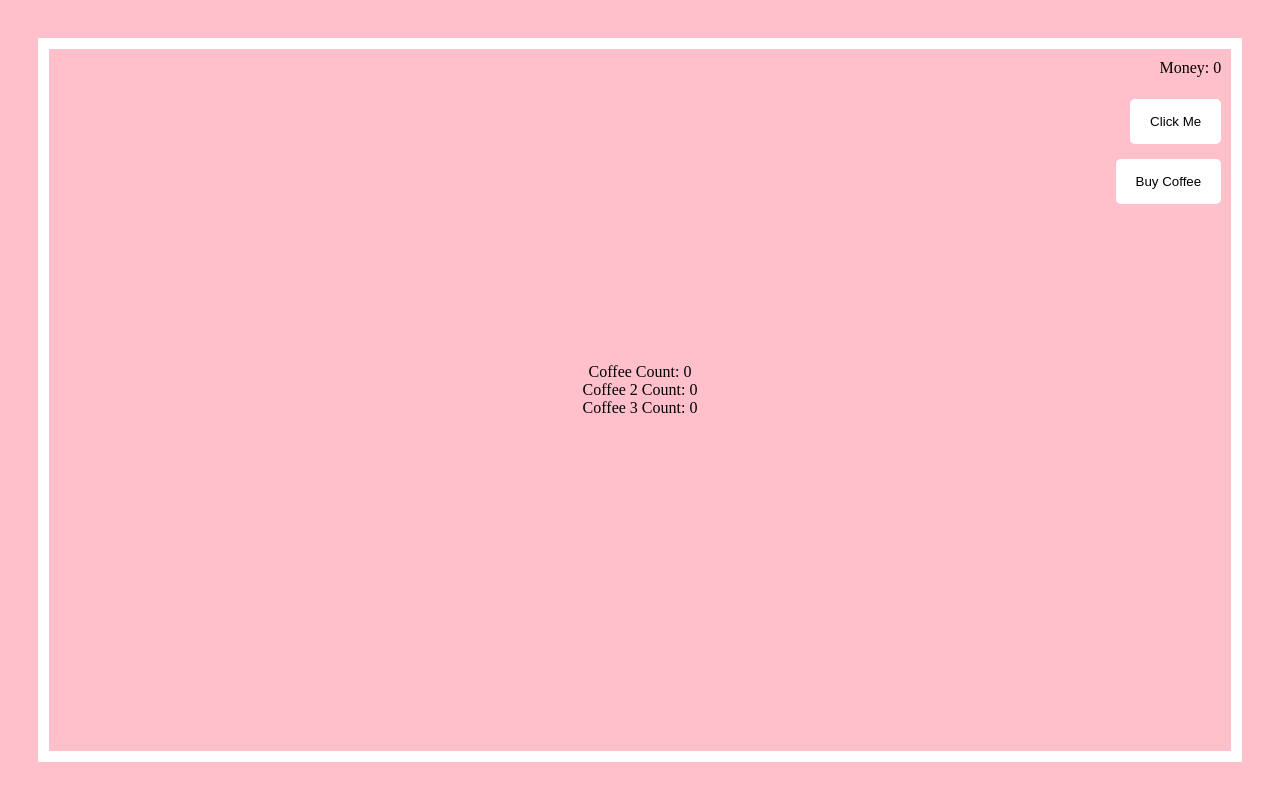
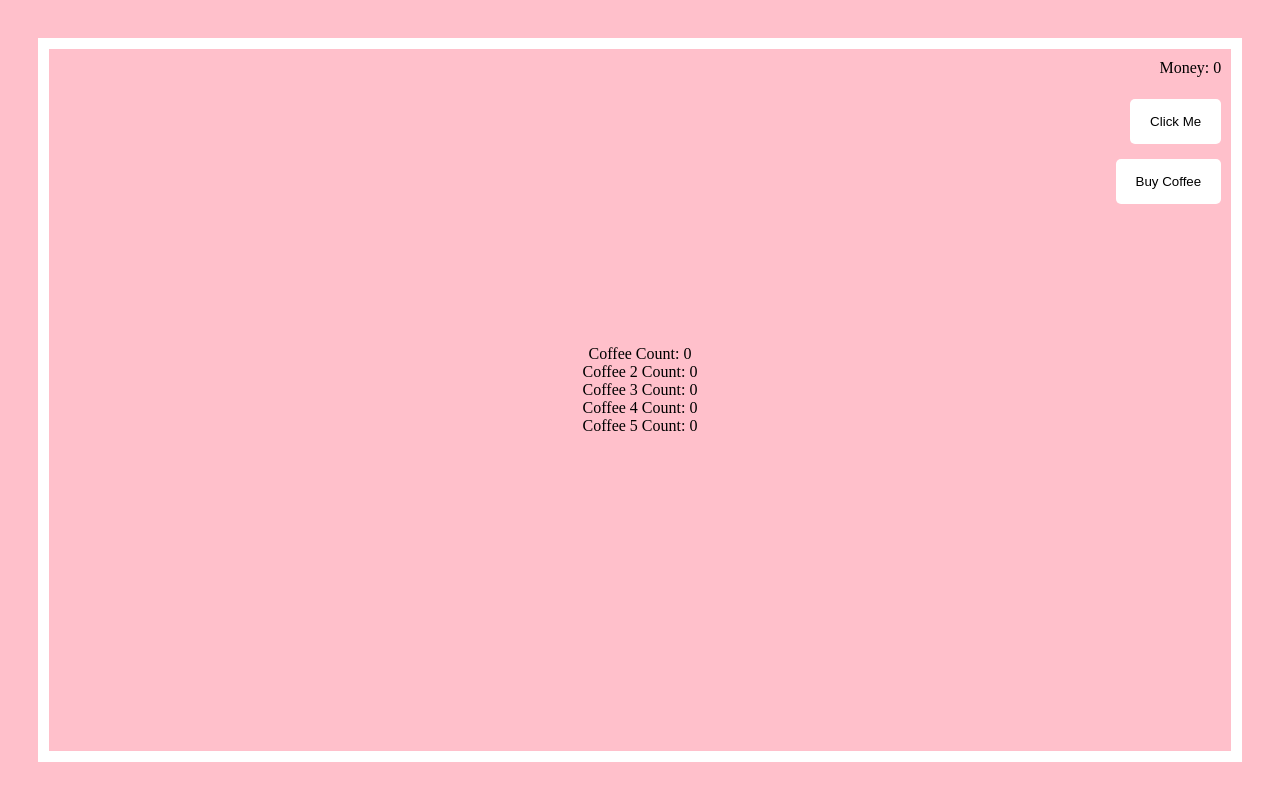
Before and after one commit to polina-volodina/KohviMaania, a Flask app: page / in a window 1280 px wide. Run offline with Flask 3, Linux system fonts and the light colour scheme.

Commit message:
Põhimõtteliselt valmis

```diff
--- a/Current/templates/index.html
+++ b/Current/templates/index.html
@@ -10,13 +10,13 @@
             padding: 0; /* Remove default padding */
             display: flex;
             justify-content: center;
-            align-items: center;
-            height: 100vh; /* Make the body full height */
+            align-items: center; /* Align items at the top */
+            min-height: 100vh; /* Ensure full height */
         }
         .container {
             position: relative; /* Make container relative for absolute positioning */
             width: calc(100% - 2cm); /* Width of the container */
-            height: calc(100% - 2cm); /* Height of the container */
+            min-height: calc(100vh - 2cm); /* Minimum height of the container */
             border: 3mm solid #FFFFFF; /* White border with 3mm width */
             box-sizing: border-box; /* Include border in width and height calculations */
             padding: 1cm; /* Padding inside the container */
@@ -24,6 +24,7 @@
             justify-content: center;
             flex-direction: column; /* Arrange children in a column */
             align-items: center; /* Center children horizontally */
+            overflow: hidden; /* Prevent overflow */
         }
         .coffee-img {
             cursor: move; /* Set cursor to indicate draggable element */
@@ -56,21 +57,25 @@
     </style>
 </head>
 <body>
-    <div class="container">
+    <div class="container" id="container">
         <button class="button" onclick="increaseMoney()" style="position: absolute; right: 10px; top: 30px;">Click Me</button>
         <button class="button" onclick="buyCoffee()" style="position: absolute; right: 10px; top: 90px;">Buy Coffee</button>
         <div id="money">Money: <span id="moneyValue">{{ money }}</span></div>
         <div id="coffeeCount">Coffee Count: <span id="coffeeCountValue"></span></div>
         <div id="image2Count">Coffee 2 Count: <span id="image2CountValue"></span></div>
         <div id="image3Count">Coffee 3 Count: <span id="image3CountValue"></span></div>
+        <div id="image4Count">Coffee 4 Count: <span id="image4CountValue"></span></div>
+        <div id="image5Count">Coffee 5 Count: <span id="image5CountValue"></span></div>
         <div id="additional-coffee-images"></div>
     </div>
 
     <script>
         let money = localStorage.getItem('money');
-        let coffeeCount =0;
+        let coffeeCount = 0;
         let image2Count = 0;
         let image3Count = 0;
+        let image4Count = 0;
+        let image5Count = 0;
 
         if (money === null || isNaN(money)) {
             money = 0;
@@ -92,11 +97,23 @@
         } else {
             image3Count = parseInt(image3Count);
         }
+        if (image4Count === null || isNaN(image4Count)) {
+            image4Count = 0;
+        } else {
+            image4Count = parseInt(image4Count);
+        }
+        if (image5Count === null || isNaN(image5Count)) {
+            image5Count = 0;
+        } else {
+            image5Count = parseInt(image5Count);
+        }
 
         document.getElementById('moneyValue').textContent = money;
         document.getElementById('coffeeCountValue').textContent = coffeeCount;
         document.getElementById('image2CountValue').textContent = image2Count;
         document.getElementById('image3CountValue').textContent = image3Count;
+        document.getElementById('image4CountValue').textContent = image4Count;
+        document.getElementById('image5CountValue').textContent = image5Count;
 
         function increaseMoney() {
             money += 10000;
@@ -126,6 +143,9 @@
         }
 
         function makeImageDraggable(image) {
+            const container = document.getElementById('container');
+            const containerRect = container.getBoundingClientRect();
+
             image.onmousedown = function(event) {
                 var img = this;
                 event.preventDefault();
@@ -135,13 +155,22 @@
 
                 img.style.position = 'absolute';
                 img.style.zIndex = 1000;
-                document.body.append(img);
+                container.append(img);
 
                 moveAt(event.pageX, event.pageY);
 
                 function moveAt(pageX, pageY) {
-                    img.style.left = pageX - shiftX + 'px';
-                    img.style.top = pageY - shiftY + 'px';
+                    let newLeft = pageX - shiftX;
+                    let newTop = pageY - shiftY;
+
+                    // Ensure image stays within container
+                    newLeft = Math.max(newLeft, 20);
+                    newLeft = Math.min(newLeft, containerRect.width - img.offsetWidth - 20);
+                    newTop = Math.max(newTop, 20);
+                    newTop = Math.min(newTop, containerRect.height - img.offsetHeight - 20);
+
+                    img.style.left = newLeft + 'px';
+                    img.style.top = newTop + 'px';
                 }
 
                 function onMouseMove(event) {
@@ -204,19 +233,61 @@
                 image3Count++;
                 localStorage.setItem('image3Count', image3Count);
                 document.getElementById('image3CountValue').textContent = image3Count;
+            } else if (src1 === 'coffee3.jpg' && src2 === 'coffee3.jpg') {
+                image3Count -= 2;
+                localStorage.setItem('image3Count', image3Count);
+                document.getElementById('image3CountValue').textContent = image3Count;
+
+                addNewImage('coffee4.jpg', img1.style.left, img1.style.top);
+                image4Count++;
+                localStorage.setItem('image4Count', image4Count);
+                document.getElementById('image4CountValue').textContent = image4Count;
+            } else if (src1 === 'coffee4.jpg' && src2 === 'coffee4.jpg') {
+                image4Count -= 2;
+                localStorage.setItem('image4Count', image4Count);
+                document.getElementById('image4CountValue').textContent = image4Count;
+
+                addNewImage('coffee5.jpg', img1.style.left, img1.style.top);
+                image5Count++;
+                localStorage.setItem('image5Count', image5Count);
+                document.getElementById('image5CountValue').textContent = image5Count;
+            } else if (src1 === 'coffee5.jpg' && src2 === 'coffee5.jpg') {
+                const currentWidth = parseInt(img1.style.width) || 200;
+                const currentHeight = parseInt(img1.style.height) || 200;
+                const newSize = Math.min(currentWidth * 1.5, 1000);
+
+                if (newSize < 1000) {
+                    image5Count -= 2;
+                    localStorage.setItem('image5Count', image5Count);
+                    document.getElementById('image5CountValue').textContent = image5Count;
+
+                    addNewImage('coffee5.jpg', img1.style.left, img1.style.top, newSize + 'px', newSize + 'px');
+                    image5Count++;
+                    localStorage.setItem('image5Count', image5Count);
+                    document.getElementById('image5CountValue').textContent = image5Count;
+                } else {
+                    image5Count -= 1;
+                    localStorage.setItem('image5Count', image5Count);
+                    document.getElementById('image5CountValue').textContent = image5Count;
+
+                    img1.style.width = newSize + 'px';
+                    img1.style.height = newSize + 'px';
+                }
             }
 
             img1.remove();
             img2.remove();
         }
 
-        function addNewImage(imageSrc, left, top) {
+        function addNewImage(imageSrc, left, top, width = '200px', height = '200px') {
             const newImage = document.createElement('img');
             newImage.src = "images/" + imageSrc;
             newImage.className = 'coffee-img';
             newImage.style.position = 'absolute';
             newImage.style.left = left;
             newImage.style.top = top;
+            newImage.style.width = width;
+            newImage.style.height = height;
             document.body.appendChild(newImage);
 
             makeImageDraggable(newImage);
@@ -247,6 +318,22 @@
                 coffeeImagesDiv.appendChild(coffee3Image);
                 makeImageDraggable(coffee3Image);
             }
+
+            for (let i = 0; i < image4Count; i++) {
+                const coffee4Image = document.createElement('img');
+                coffee4Image.src = "images/coffee4.jpg";
+                coffee4Image.className = 'coffee-img';
+                coffeeImagesDiv.appendChild(coffee4Image);
+                makeImageDraggable(coffee4Image);
+            }
+
+            for (let i = 0; i < image5Count; i++) {
+                const coffee5Image = document.createElement('img');
+                coffee5Image.src = "images/coffee5.jpg";
+                coffee5Image.className = 'coffee-img';
+                coffeeImagesDiv.appendChild(coffee5Image);
+                makeImageDraggable(coffee5Image);
+            }
         };
     </script>
 </body>
```
Also changed, not shown: Current/images/coffee5.jpg (added).
